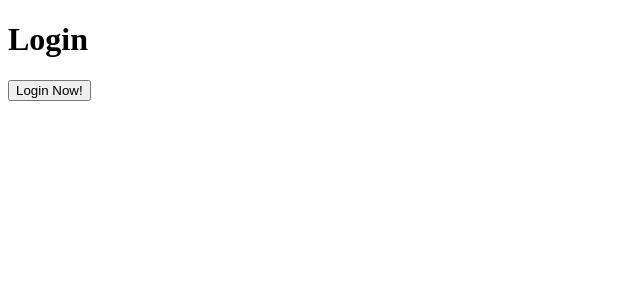
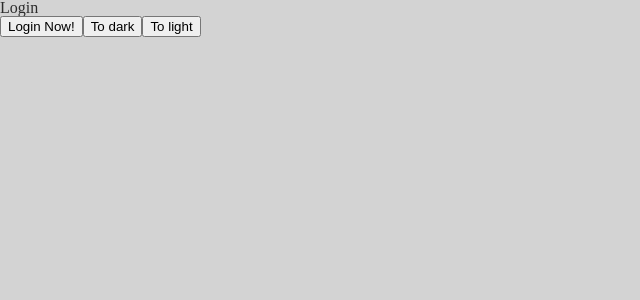
Before and after one commit to MS269/instaclone-web, a React (Create React App) app: page / in a window 1280 px wide. Shown: the top 300 px of the page, without its empty margins (0-640 px from the left). Built offline with nearby package versions, Linux system fonts and the light colour scheme.

Commit message:
Styles Setup

```diff
--- a/package.json
+++ b/package.json
@@ -17,6 +17,7 @@
     "@types/react": "^17.0.24",
     "@types/react-dom": "^17.0.9",
     "@types/react-router-dom": "^5.3.0",
+    "@types/styled-components": "^5.1.14",
     "graphql": "^15.6.0",
     "react": "^17.0.2",
     "react-dom": "^17.0.2",
@@ -25,6 +26,7 @@
     "react-router-dom": "^5.3.0",
     "react-scripts": "4.0.3",
     "styled-components": "^5.3.1",
+    "styled-reset": "^4.3.4",
     "typescript": "^4.4.3",
     "web-vitals": "^1.1.2"
   },
--- a/src/App.tsx
+++ b/src/App.tsx
@@ -1,15 +1,20 @@
 import { useReactiveVar } from "@apollo/client";
 import { BrowserRouter as Router, Route, Switch } from "react-router-dom";
-import { isLoggedInVar } from "./apollo";
+import { ThemeProvider } from "styled-components";
+import { darkModeVar, isLoggedInVar } from "./apollo";
 import Home from "./screens/Home";
 import Login from "./screens/Login";
 import NotFound from "./screens/NotFound";
+import { darkTheme, GlobalStyles, lightTheme } from "./styles";
 
 function App() {
   const isLoggedIn = useReactiveVar(isLoggedInVar);
+  const darkMode = useReactiveVar(darkModeVar);
 
   return (
     <div>
+      <ThemeProvider theme={darkMode ? darkTheme : lightTheme}>
+        <GlobalStyles />
         <Router>
           <Switch>
             <Route path="/" exact>
@@ -20,6 +25,7 @@
             </Route>
           </Switch>
         </Router>
+      </ThemeProvider>
     </div>
   );
 }
--- a/src/apollo.ts
+++ b/src/apollo.ts
@@ -1,3 +1,4 @@
 import { makeVar } from "@apollo/client";
 
 export const isLoggedInVar = makeVar(false);
+export const darkModeVar = makeVar(false);
--- a/src/screens/Login.tsx
+++ b/src/screens/Login.tsx
@@ -1,11 +1,20 @@
-import { isLoggedInVar } from "../apollo";
+import styled from "styled-components";
+import { darkModeVar, isLoggedInVar } from "../apollo";
+
+const Title = styled.h1`
+  color: ${(props) => props.theme.fontColor};
+`;
+
+const Container = styled.div``;
 
 function Login() {
   return (
-    <div>
-      <h1>Login</h1>
+    <Container>
+      <Title>Login</Title>
       <button onClick={() => isLoggedInVar(true)}>Login Now!</button>
-    </div>
+      <button onClick={() => darkModeVar(true)}>To dark</button>
+      <button onClick={() => darkModeVar(false)}>To light</button>
+    </Container>
   );
 }
 
--- /dev/null
+++ b/src/styles.ts
@@ -0,0 +1,20 @@
+import { createGlobalStyle } from "styled-components";
+import reset from "styled-reset";
+
+export const lightTheme = {
+  fontColor: "#2c2c2c",
+  bgColor: "lightgray",
+};
+
+export const darkTheme = {
+  fontColor: "lightgray",
+  bgColor: "#2c2c2c",
+};
+
+export const GlobalStyles = createGlobalStyle`
+    ${reset}
+
+    body {
+        background-color: ${(props: any) => props.theme.bgColor};
+    }
+`;
```
Also changed, not shown: 2 other files (tests, documents, lock files or other folders). Lines whose indentation alone changed are shown as unchanged.
